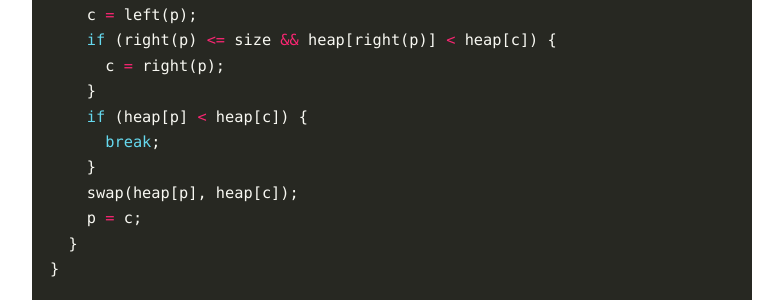
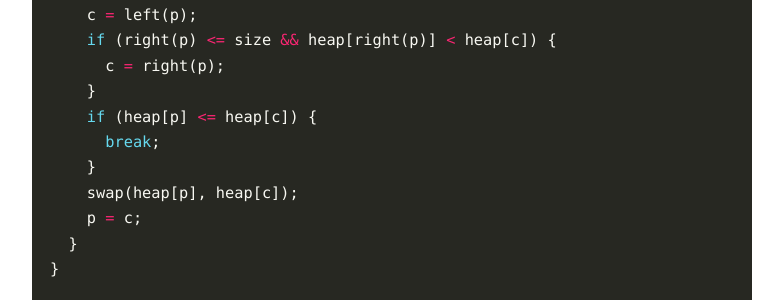
Before and after one commit to skylerlee/codelet, a Jekyll site: the page built from _posts/2016-02-03-sorting.md, in a window 1280 px wide and 900 px high, scrolled down 3551 px. Shown: the part 152-452 px from the top of the window, without its empty margins (248-1031 px from the left). Built offline with Jekyll 4.4.1, drawn with Linux system fonts in a browser that asks for light colours; comment, search, counter and statistics services are not loaded.

Commit message:
Fix a small problem

```diff
--- a/_posts/2016-02-03-sorting.md
+++ b/_posts/2016-02-03-sorting.md
@@ -150,7 +150,7 @@ void _adjust_heap(int heap[], int size) {
     if (right(p) <= size && heap[right(p)] < heap[c]) {
       c = right(p);
     }
-    if (heap[p] < heap[c]) {
+    if (heap[p] <= heap[c]) {
       break;
     }
     swap(heap[p], heap[c]);
```
